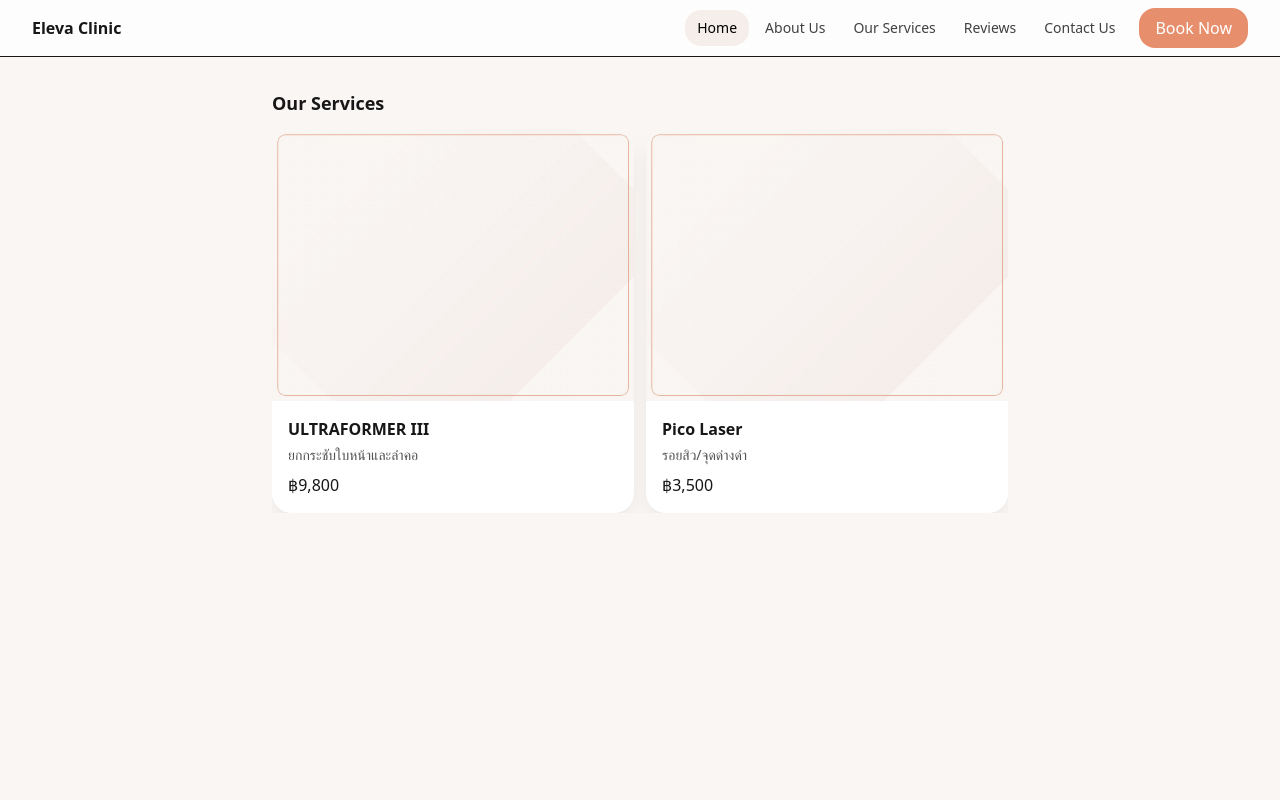
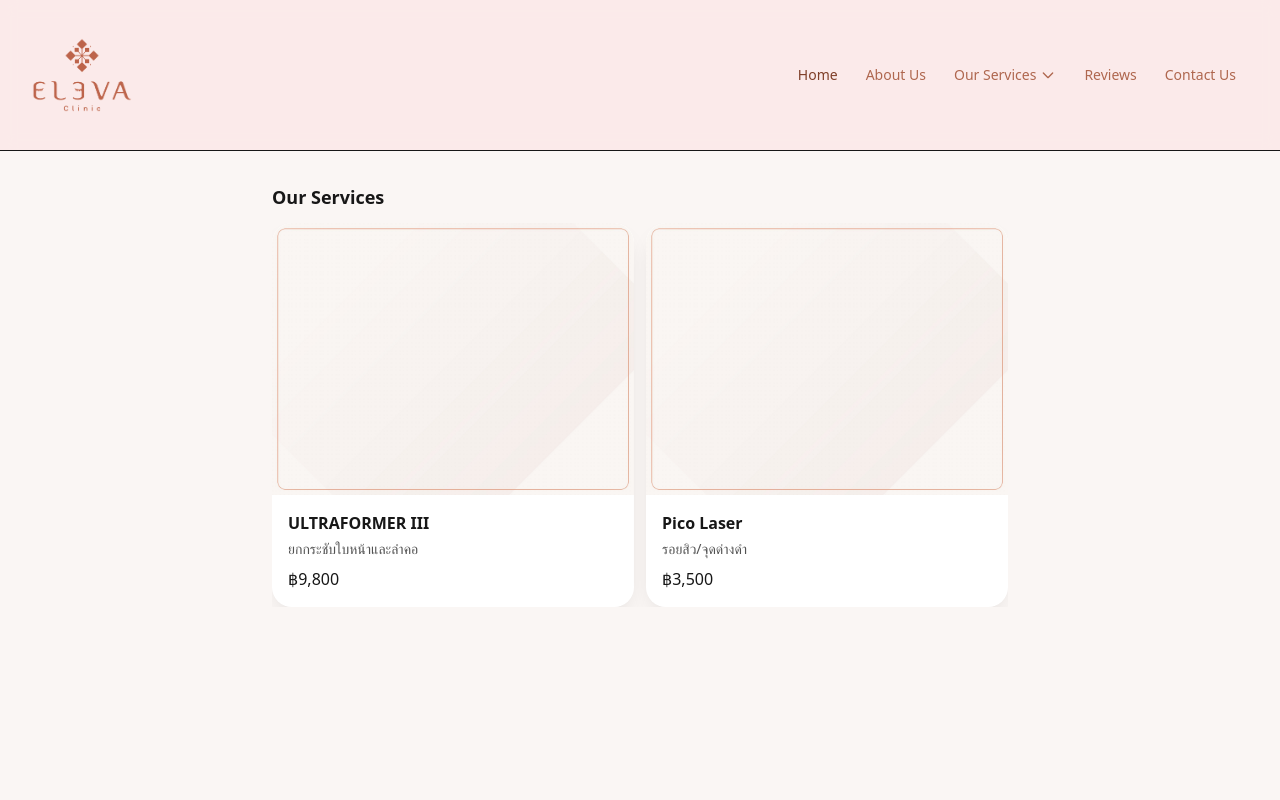
Before and after one commit to Sprouting-Tech/eleva-clinic, a Next.js app: page / in a window 1280 px wide. Shown: the top 800 px of the page. Built offline with nearby package versions, Linux system fonts and the light colour scheme.

Commit message:
modified navbar component

```diff
--- a/src/components/Navbar.tsx
+++ b/src/components/Navbar.tsx
@@ -7,7 +7,7 @@ import { useState } from "react";
 const NAV = [
   { href: "/", label: "Home" },
   { href: "/about", label: "About Us" },
-  { href: "/services", label: "Our Services" },
+  { href: "/services", label: "Our Services", hasDropdown: true },
   { href: "/reviews", label: "Reviews" },
   { href: "/contact", label: "Contact Us" },
 ];
@@ -16,32 +16,56 @@ export default function Navbar() {
   const [open, setOpen] = useState(false);
   const pathname = usePathname();
 
-  const NavLink = ({ href, label }: { href: string; label: string }) => {
+  const NavLink = ({ href, label, hasDropdown }: { href: string; label: string; hasDropdown?: boolean }) => {
     const active = pathname === href;
     return (
       <Link
         href={href}
         aria-current={active ? "page" : undefined}
         className={[
-          "rounded-xl px-3 py-2 text-sm font-medium",
+          "px-3 py-2 text-sm font-medium flex items-center gap-1 transition-all duration-200",
           active
-            ? "bg-sand-100 text-black"
-            : "text-neutral-700 hover:text-black",
+            ? "font-bold"
+            : "hover:font-bold hover:shadow-lg hover:bg-white/50 hover:rounded-xl",
         ].join(" ")}
+        style={{
+          color: active ? "#7F3F29" : "#AF674F",
+          height: "26px",
+          lineHeight: "26px",
+          paddingTop: "0",
+          paddingBottom: "0"
+        }}
         onClick={() => setOpen(false)}
       >
         {label}
+        {hasDropdown && (
+          <svg
+            className="w-4 h-4"
+            fill="none"
+            stroke="currentColor"
+            viewBox="0 0 24 24"
+          >
+            <path strokeLinecap="round" strokeLinejoin="round" strokeWidth={2} d="M19 9l-7 7-7-7" />
+          </svg>
+        )}
       </Link>
     );
   };
 
   return (
-    <header className="sticky top-0 z-40 w-full border-b bg-white/80 backdrop-blur">
-      <div className="px-4 md:px-8 flex h-14 items-center justify-between">
-        {/* Brand */}
+    <header className="sticky top-0 z-40 w-full border-b bg-[#FCE8E8]/80 backdrop-blur">
+      <div className="px-4 md:px-8 flex h-[150px] items-center justify-between">
+        {/* Brand with Logo */}
         <Link href="/" className="flex items-center gap-2 font-semibold">
-          {/* Logo: <Image src="/images/logo.svg" alt="Eleva Clinic" className="h-6 w-auto" /> */}
-          <span>Eleva Clinic</span>
+          <img
+            src='/images/eleva_logo.png'
+            alt='Elevaclinic logo'
+            className="object-contain"
+            style={{
+              width: "100px",
+              height: "75px"
+            }}
+          />
         </Link>
 
         {/* Desktop nav */}
@@ -49,14 +73,12 @@ export default function Navbar() {
           {NAV.map((n) => (
             <NavLink key={n.href} {...n} />
           ))}
-          <Link href="/booking" className="btn btn-primary ml-2">
-            Book Now
-          </Link>
         </nav>
 
         {/* Mobile hamburger */}
         <button
-          className="md:hidden rounded-xl px-3 py-2 text-sm font-medium hover:bg-sand-100"
+          className="md:hidden rounded-xl px-3 py-2 text-sm font-medium hover:bg-white/50 transition-all duration-200"
+          style={{ color: "#AF674F" }}
           onClick={() => setOpen(true)}
           aria-label="Open menu"
         >
@@ -73,11 +95,12 @@ export default function Navbar() {
             onClick={() => setOpen(false)}
           />
           {/* panel */}
-          <div className="fixed inset-y-0 right-0 z-50 w-72 max-w-[85vw] bg-white p-4 shadow-[var(--shadow-soft)]">
+          <div className="fixed inset-y-0 right-0 z-50 w-72 max-w-[85vw] bg-[#FCE8E8] p-4 shadow-xl">
             <div className="mb-2 flex items-center justify-between">
-              <span className="font-semibold">Menu</span>
+              <span className="font-semibold" style={{ color: "#7F3F29" }}>Menu</span>
               <button
-                className="rounded-xl px-3 py-2 text-sm hover:bg-sand-100"
+                className="rounded-xl px-3 py-2 text-sm hover:bg-white/50 transition-all duration-200"
+                style={{ color: "#AF674F" }}
                 onClick={() => setOpen(false)}
                 aria-label="Close menu"
               >
@@ -88,13 +111,6 @@ export default function Navbar() {
               {NAV.map((n) => (
                 <NavLink key={n.href} {...n} />
               ))}
-              <Link
-                href="/booking"
-                className="btn btn-primary mt-2"
-                onClick={() => setOpen(false)}
-              >
-                Book Now
-              </Link>
             </nav>
           </div>
         </div>
```
Also changed, not shown: public/images/eleva_logo.png (added).
